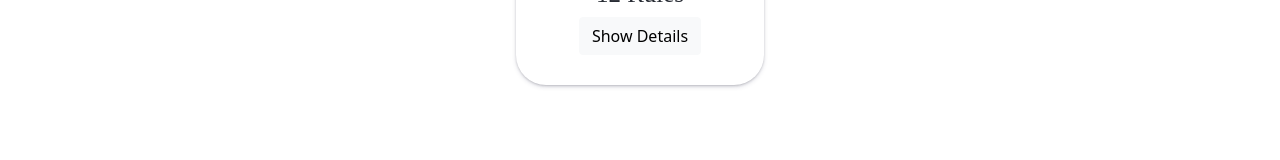
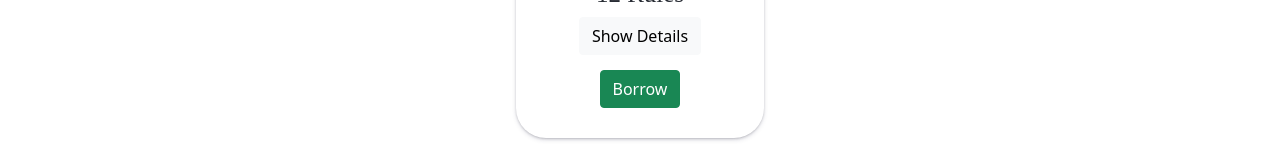
Before and after one commit to aadelalqaabi/CODED-Project-Library-Pair, a React (Create React App) app in the folder library/: page /BookList in a window 1280 px wide. Shown: the part 432-592 px from the top of the page. Built offline with nearby package versions, Linux system fonts and the light colour scheme; no server answers.

Commit message:
buttons added

```diff
--- a/library/src/App.css
+++ b/library/src/App.css
@@ -168,6 +168,10 @@ margin: 3px;
   margin: 8px;
 
 }
+.mx-22{
+  margin-top: 15px;
+  color: #61fb9e;
+}
 
 #searchinputmember{
   display:flex;
--- a/library/src/components/Book.js
+++ b/library/src/components/Book.js
@@ -1,6 +1,7 @@
 import memberStore from "../stores/memberStore";
 import { Button, Modal, Form } from "react-bootstrap";
 import { useState } from "react";
+import BookBorrow from "./BookBorrow";
 function Book({ book }) {
   <style>
     @import
@@ -29,6 +30,7 @@ function Book({ book }) {
             <Button variant="light" onClick={handleShow}>
               Show Details
             </Button>
+            <BookBorrow book={book} />
           </div>
         </div>
         <Modal show={show} onHide={handleClose}>
--- /dev/null
+++ b/library/src/components/BookBorrow.js
@@ -0,0 +1,26 @@
+import { Button, Modal, Form } from "react-bootstrap";
+import { useState } from "react";
+import memberStore from "../stores/memberStore";
+function BookBorrow({ book }) {
+  const [show, setShow] = useState(false);
+  const handleClose = () => setShow(false);
+  const handleShow = () => setShow(true);
+
+  return (
+    <div>
+      <div className="mx-22">
+        <Button variant="success" onClick={handleShow}>
+          Borrow
+        </Button>
+      </div>
+
+      <Modal show={show} onHide={handleClose}>
+        <Modal.Header closeButton>
+          <Modal.Title className="titlefont">{book.title}</Modal.Title>
+        </Modal.Header>
+        <Modal.Body></Modal.Body>
+      </Modal>
+    </div>
+  );
+}
+export default BookBorrow;
--- a/library/src/components/Member.js
+++ b/library/src/components/Member.js
@@ -36,7 +36,12 @@ function Member({ member }) {
           <div className="modalbooketitle">
             <ul>
               {bookTitles.map((element) => (
-                <li>{element}</li>
+                <li>
+                  {element}{" "}
+                  <Button variant="danger" onClick={handleShow}>
+                    Return
+                  </Button>
+                </li>
               ))}
             </ul>
           </div>
```
